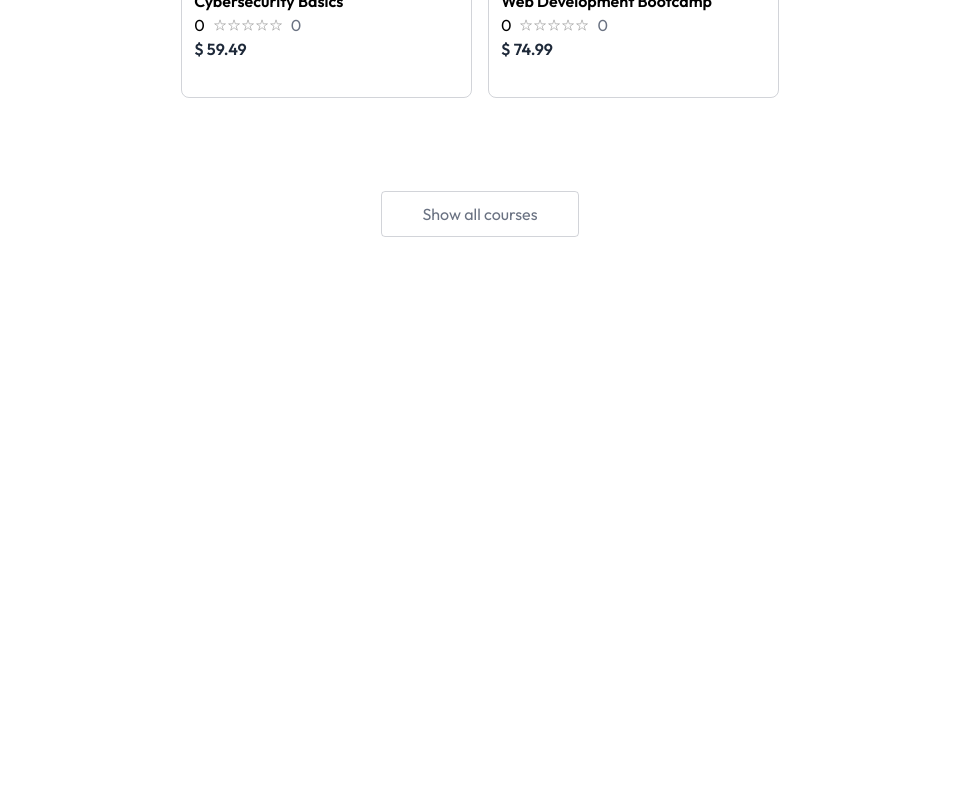
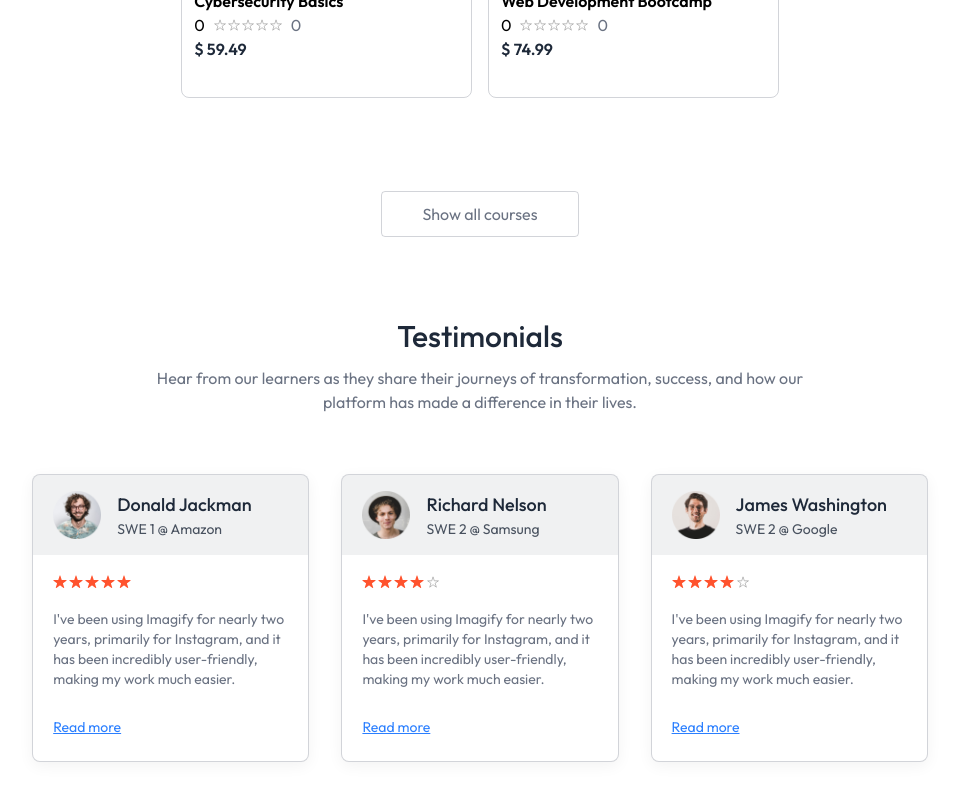
Before and after one commit to coder-ariful/P-LMS-Y, a React (Vite) app: page / in a window 1280 px wide. Shown: the part 1600-2400 px from the top of the page, without its empty margins (160-1119 px from the left). Before the commit the page ends 1890 px from the top, so only its background shows below. Built offline with nearby package versions, Linux system fonts and the light colour scheme; no server answers.

Commit message:
done with tesimonials section

```diff
--- a/src/components/students/TestimonialsSection.jsx
+++ b/src/components/students/TestimonialsSection.jsx
@@ -1,9 +1,34 @@
 import React from 'react';
+import { assets, dummyTestimonial } from '../../assets/asset/assets';
 
 const TestimonialsSection = () => {
     return (
-        <div>
-            TestiMonials Section
+        <div className='pb-14 px-8 md:px-0'>
+            <h2 className='text-3xl font-medium text-gray-800'>Testimonials</h2>
+            <p className='md:text-base text-gray-500 mt-3'>Hear from our learners as they share their journeys of transformation, success, and how our <br /> platform has made a difference in their lives.</p>
+            <div className='grid grid-cols-(--my-grid-cols) gap-8 my-15'>
+                {dummyTestimonial.map((testimonial, index) => (
+                    <div key={index} className='text-sm text-left border border-gray-500/30 pb-6 rounded-lg bg-white shadow-[0px_4px_15px_0px] shadow-black/5 overflow-hidden'>
+                        <div className='flex items-center gap-4 px-5 py-4 bg-gray-500/10'>
+                            <img className='h-12 w-12 rounded' src={testimonial.image} alt={testimonial.name} />
+                            <div>
+                                <h1 className='text-lg font-medium text-gray-800'>{testimonial.name}</h1>
+                                <p className='text-gray-800/80'>{testimonial.role}</p>
+                            </div>
+
+                        </div>
+                        <div className='p-5 pb-7'>
+                            <div className='flex gap-0.5'>
+                                {[...Array(5)].map((_, i) => (
+                                    <img key={i} src={i < Math.floor(testimonial.rating) ? assets.star : assets.star_blank} alt='star image' className='w-3.5 h-3.5' />
+                                ))}
+                            </div>
+                            <p className='text-gray-500 mt-5'> {testimonial.feedback} </p>
+                        </div>
+                        <a href="#" className='text-blue-500 underline px-5'>Read more</a>
+                    </div>
+                ))}
+            </div>
         </div>
     );
 };
--- a/src/pages/students/Home.jsx
+++ b/src/pages/students/Home.jsx
@@ -2,6 +2,7 @@
 import Hero from '../../components/students/Hero';
 import Companies from '../../components/students/Companies';
 import CourseSection from '../../components/students/CourseSection';
+import TestimonialsSection from '../../components/students/TestimonialsSection';
 
 const Home = () => {
     return (
@@ -9,6 +10,7 @@
             <Hero />
             <Companies />
             <CourseSection />
+            <TestimonialsSection />
         </div>
     );
 };
```
